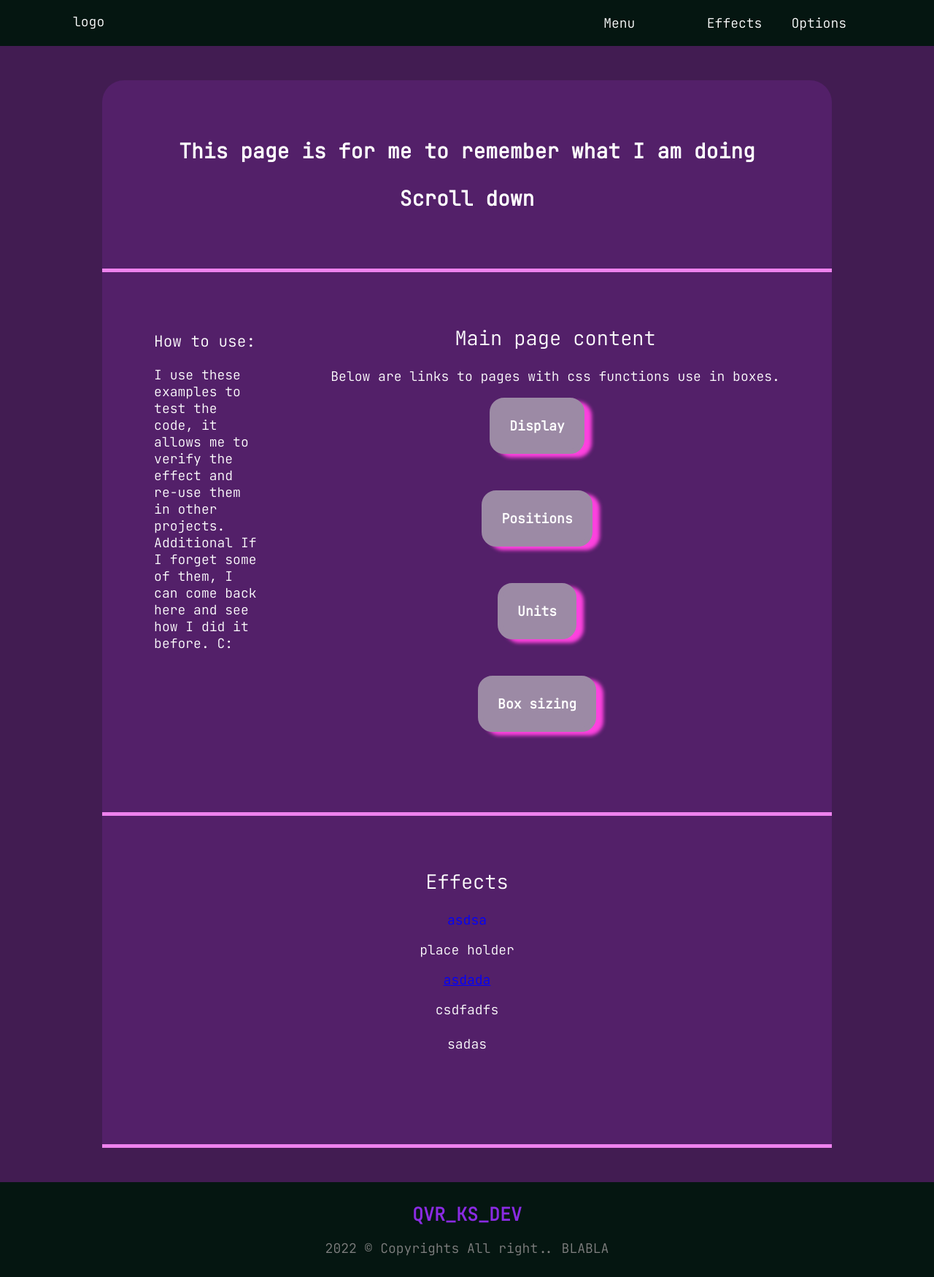
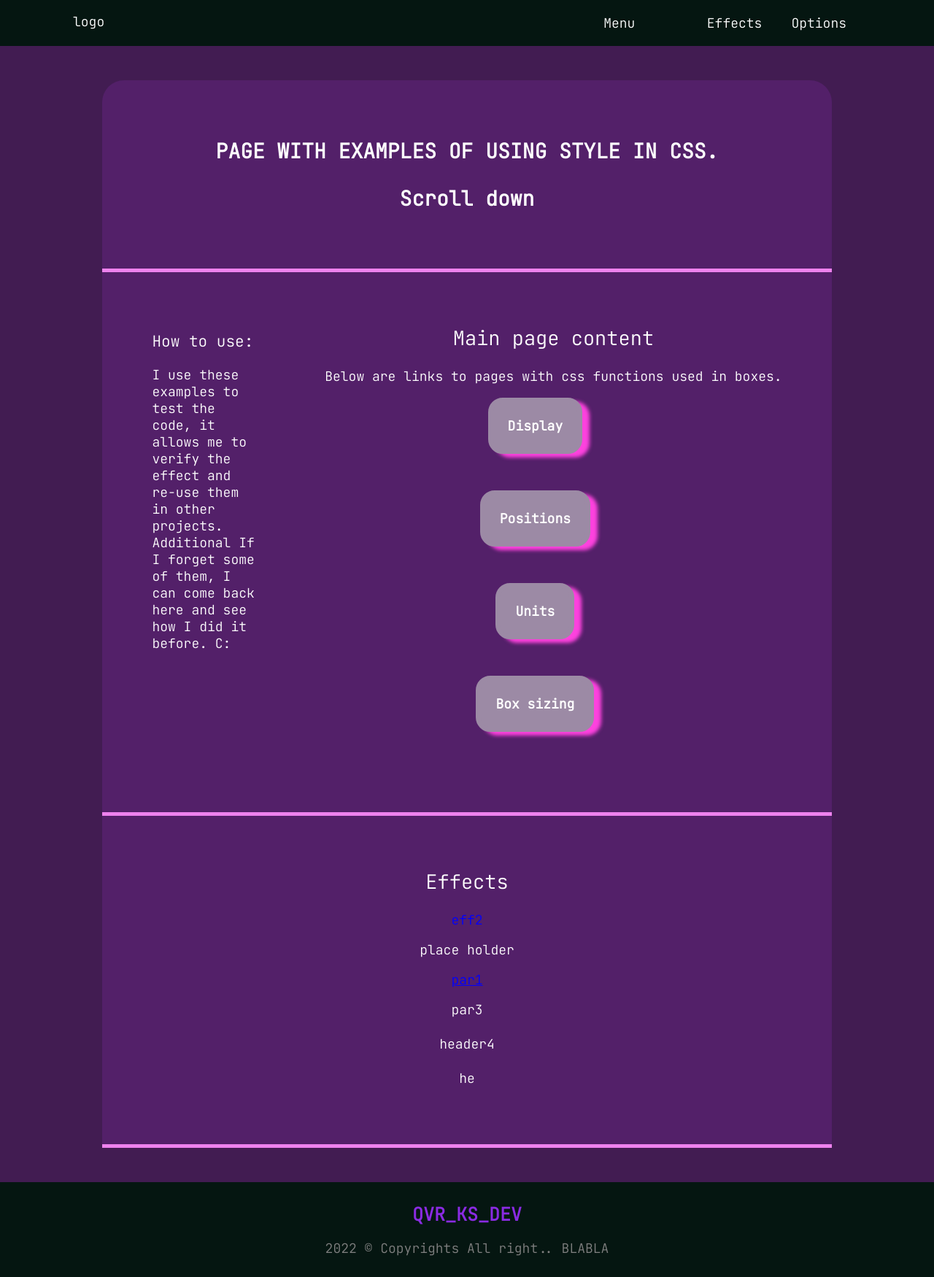
Before and after one commit to nemqq/nemqq.github.io, a plain HTML site: page web_help.html in a window 1280 px wide. Shown: the whole page at 73% size. Drawn offline with Linux system fonts and the light colour scheme.

Commit message:
mistakes fixed

```diff
--- a/web_help.html
+++ b/web_help.html
@@ -19,7 +19,6 @@
     <!--[if lt IE 7]>
             <p class="browsehappy">You are using an <strong>outdated</strong> browser. Please <a href="#">upgrade your browser</a> to improve your experience.</p>
         <![endif]-->
-
     <nav class="nav_bar">
         <div class="logo">
             <p>logo</p>
@@ -43,9 +42,8 @@
     <main>
         <section class="about">
             <div>
-                <p>This page is for me to remember what I am doing</p>
+                <p>PAGE WITH EXAMPLES OF USING STYLE IN CSS.</p>
                 <p>Scroll down</p>
-
             </div>
         </section>
 
@@ -56,14 +54,12 @@
                     it allows me to verify the effect and re-use
                     them in other projects. Additional If I
                     forget some of them, I can come back here and see how I did it before. C: </samp>
-
             </aside>
 
             <div>
                 <h1>Main page content</h1>
-                <p>Below are links to pages with css functions use in boxes. </p>
+                <p>Below are links to pages with css functions used in boxes. </p>
                 <div class="buttons">
-
                     <!-- <button class="test-bb" type="button">Selectors</button> -->
                     <a href="display.html" class="test-aa">Display</a>
                     <a href="#" class="test-aa">Positions</a>
@@ -76,12 +72,12 @@
         <section class="sec_3">
             <div class="par">
                 <h1>Effects</h1>
-                <a>asdsa</a>
+                <a>eff2</a>
                 <p>place holder</p>
-                <a class="tttt" href="#">asdada</a>
-                <a class="gol" href="sdasdas">asdasdas</a>
-                <p>csdfadfs</p>
-                <h4>sadas</h4>
+                <a class="tttt" href="#">par1</a>
+                <a class="gol" href="sdasdas">par2</a>
+                <p>par3</p>
+                <h4>header4</h4>he
             </div>
         </section>
     </main>
```
Also changed, not shown: index.html (+6 -9 lines).
